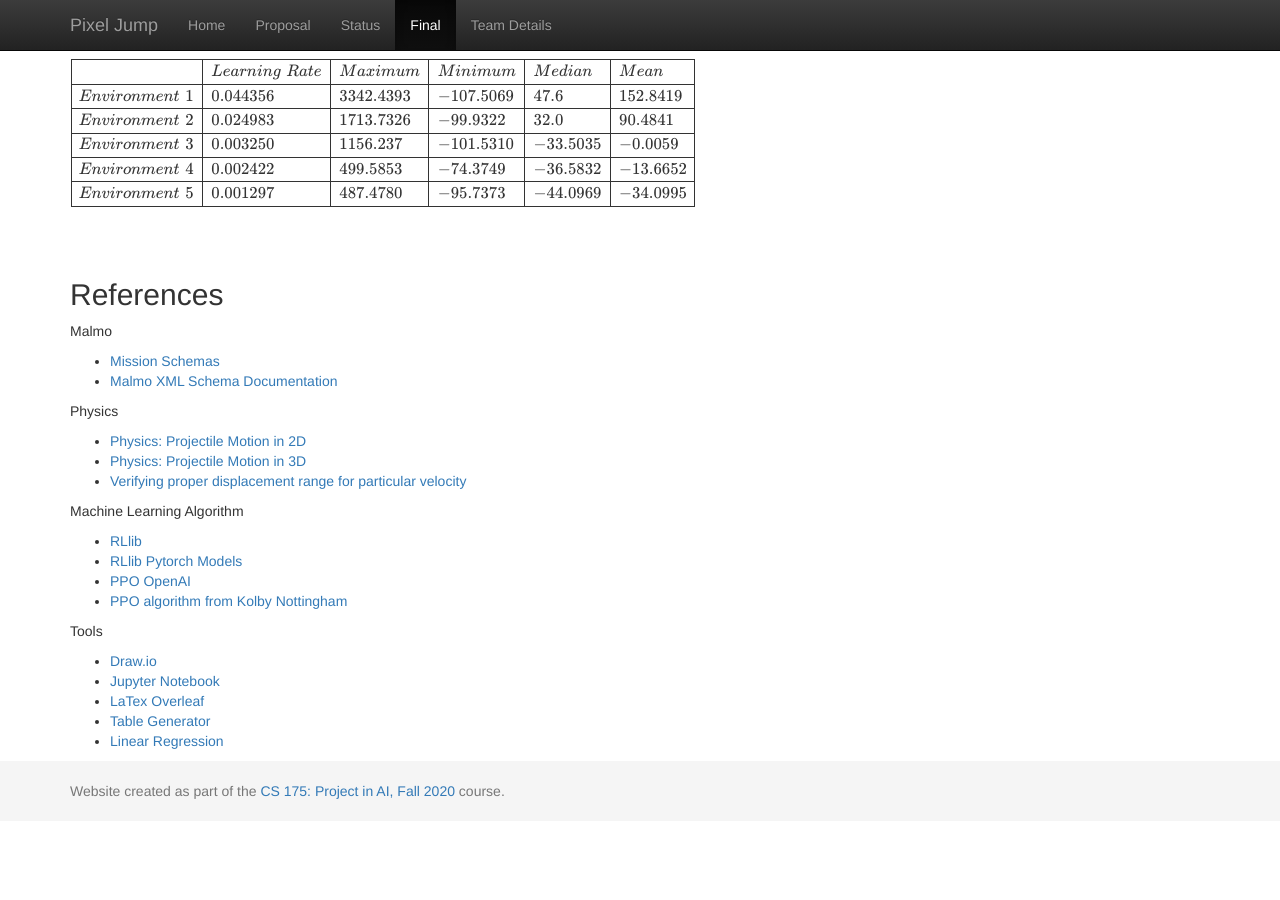
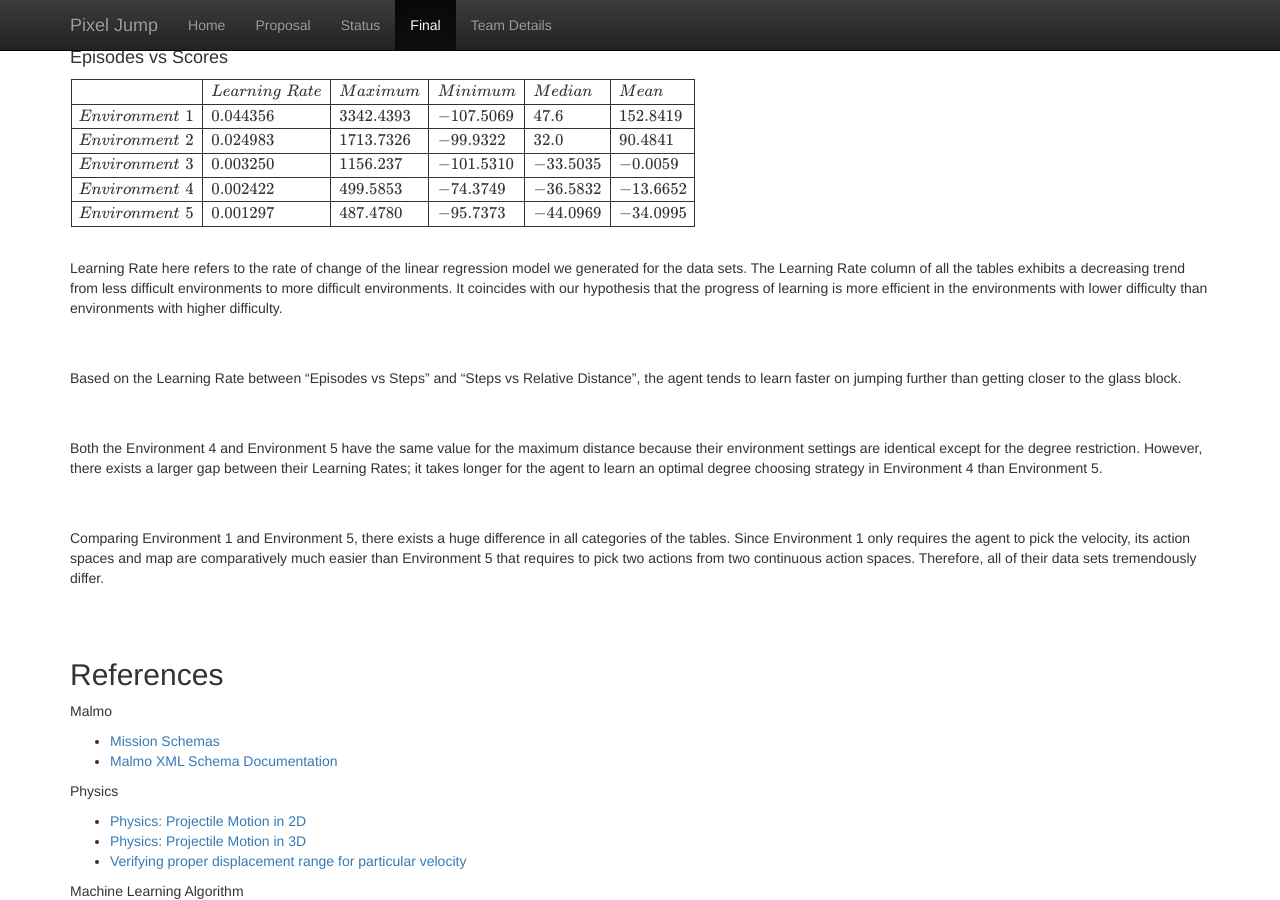
Before and after one commit to bikaylee/Jump-Jump, a Jekyll site: the page built from docs/final.md, in a window 1280 px wide and 900 px high, scrolled down 10324 px. Built offline with Jekyll 4.4.1, drawn with Linux system fonts in a browser that asks for light colours; our own code applies the rules of GitHub Pages for plain Markdown files; formulas are drawn with MathJax 3; before the commit the page ends 11145 px from its top, so only the background shows below that.

Commit message:
Update final.md

```diff
--- a/docs/final.md
+++ b/docs/final.md
@@ -1,6 +1,6 @@
 ## Video
 
-<iframe width="560" height="315" src="https://www.youtube.com/embed/iSaRsq1KTeU" frameborder="0" allow="accelerometer; autoplay; clipboard-write; encrypted-media; gyroscope; picture-in-picture" allowfullscreen></iframe>
+<iframe width="560" height="315" src=" " frameborder="0" allow="accelerometer; autoplay; clipboard-write; encrypted-media; gyroscope; picture-in-picture" allowfullscreen></iframe>
 <br>
 
 ## Project Summary
@@ -187,7 +187,7 @@ As it was mentioned in our status report, we can qualitatively evaluate the impl
 ### Overall Comparison
 <br>
 **Please refer to the description of environments section above for the difference between environments.**
-<br>
+<br><br>
 #### Steps vs Scores
 $$
 \begin{array}{|l|l|l|l|l|l|}
@@ -243,6 +243,19 @@ Environment\,\, 5 & 0.001297          & 487.4780  & -95.7373  & -44.0969 & -34.0
 \end{array}
 $$
 
+<br>
+Learning Rate here refers to the rate of change of the linear regression model we generated for the data sets. The Learning Rate column of all the tables exhibits a decreasing trend from less difficult environments to more difficult environments. It coincides with our hypothesis that the progress of learning is more efficient in the environments with lower difficulty than environments with higher difficulty.
+
+<br><br>
+Based on the Learning Rate between “Episodes vs Steps” and “Steps vs Relative Distance”, the agent tends to learn faster on jumping further than getting closer to the glass block.
+
+<br><br>
+Both the Environment 4 and Environment 5 have the same value for the maximum distance because their environment settings are identical except for the degree restriction. However, there exists a larger gap between their Learning Rates; it takes longer for the agent to learn an optimal degree choosing strategy in Environment 4 than Environment 5.
+
+<br><br>
+Comparing Environment 1 and Environment 5, there exists a huge difference in all categories of the tables. Since Environment 1 only requires the agent to pick the velocity, its action spaces and map are comparatively much easier than Environment 5 that requires to pick two actions from two continuous action spaces. Therefore, all of their data sets tremendously differ.
+
+
 <br><br>
 ## References
 
```
